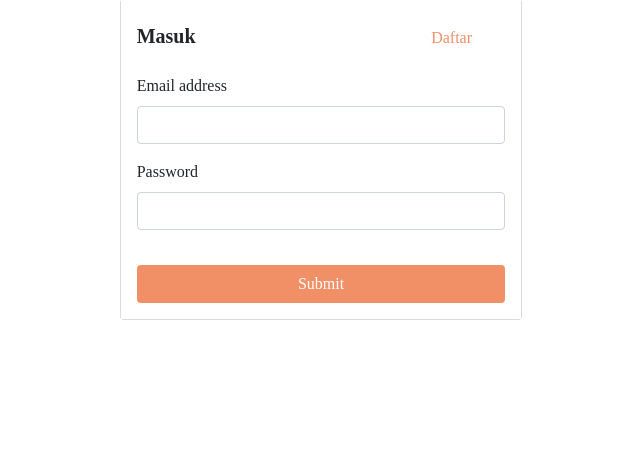
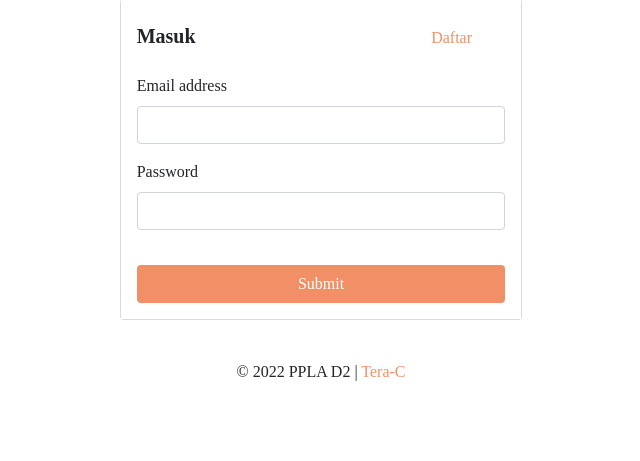
Before and after one commit to armanmaulana123/Tera-C, a CodeIgniter app: page /Tera-C/landing/login in a window 1280 px wide. Shown: the part 163-624 px from the top of the page, without its empty margins (319-959 px from the left). Run offline with CodeIgniter, Linux system fonts and the light colour scheme; some libraries are stand-ins or nearby versions.

Commit message:
update v_login

```diff
--- a/application/views/v_login.php
+++ b/application/views/v_login.php
@@ -48,6 +48,11 @@
                         </div>
                     </div>
                 </div>
+                <center style="margin-top: 10%;">
+                    <div>
+                        &copy; 2022 PPLA D2 | <span style="color: #F19066;">Tera-C</span>
+                    </div>
+                </center>
             </div>
         </div>
     </div>
```
